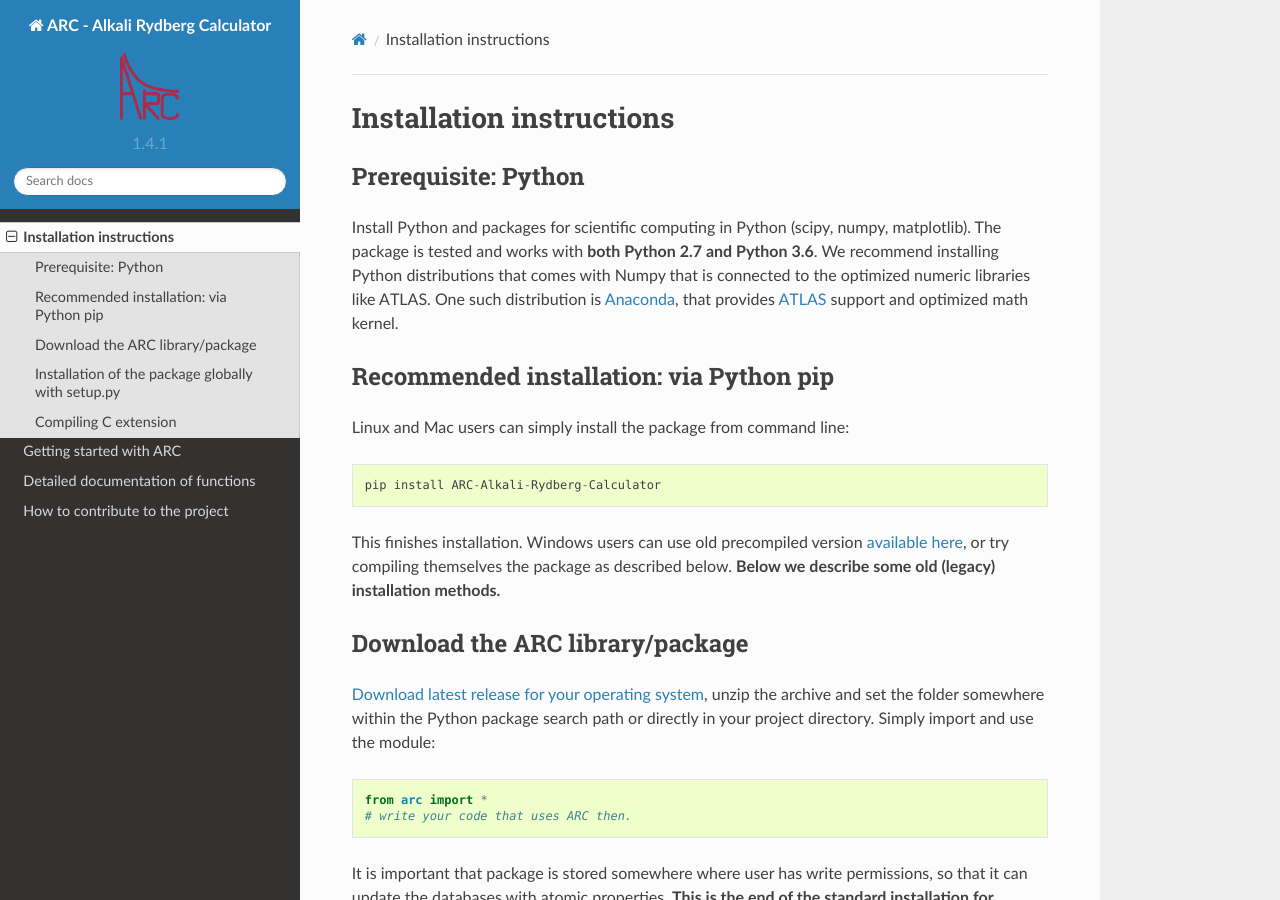
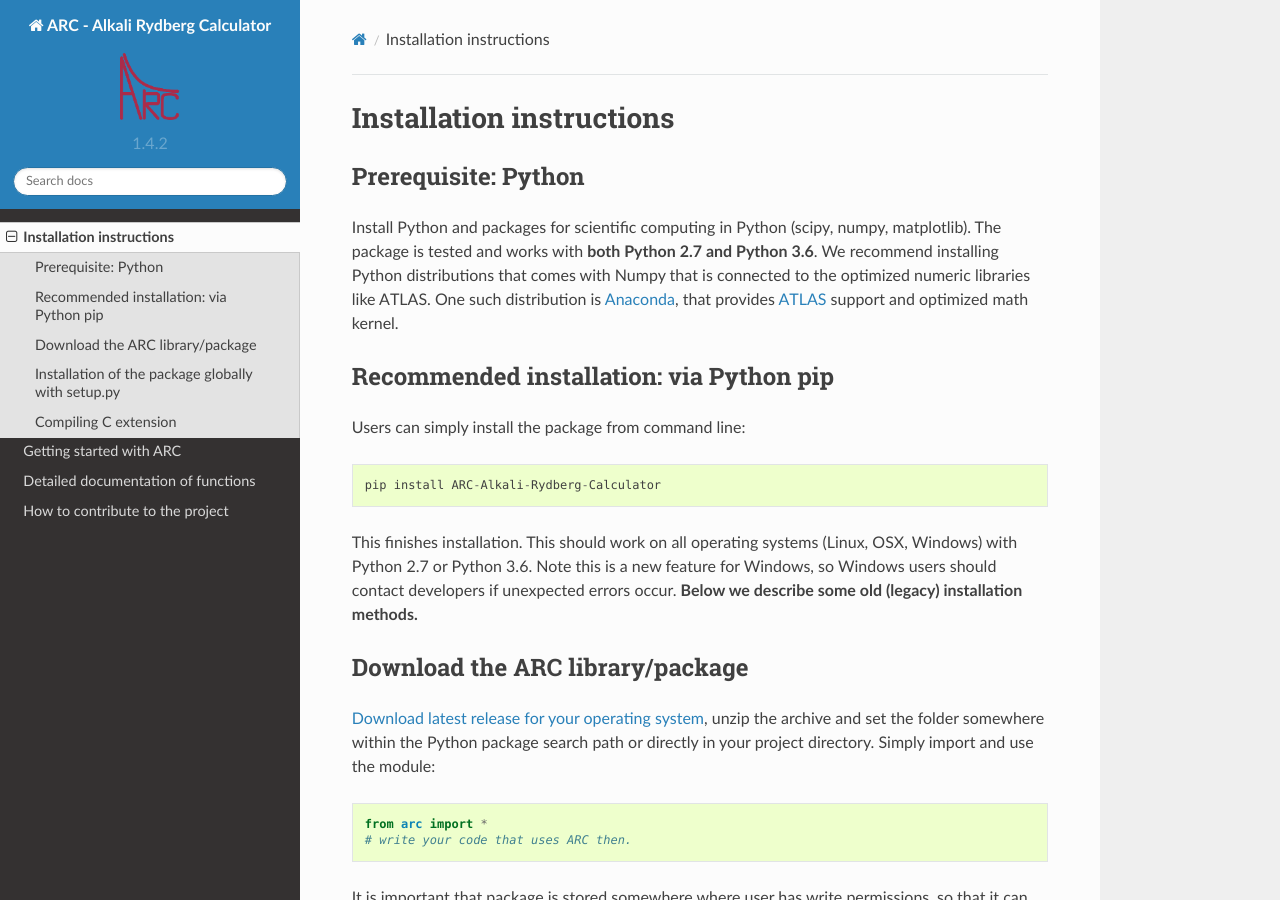
Before and after one commit to nikolasibalic/ARC-Alkali-Rydberg-Calculator, a Sphinx documentation site: the page built from doc/installation.rst, in a window 1280 px wide and 900 px high. Built offline with Sphinx 7.4.7 and the Read the Docs theme 2.0.0, drawn with Linux system fonts in a browser that asks for light colours.

Commit message:
windows installation via pip now supported

```diff
--- a/doc/conf.py
+++ b/doc/conf.py
@@ -89,9 +89,9 @@ author = u'Nikola Šibalić'
 # built documents.
 #
 # The short X.Y version.
-version = u'1.4.1'
+version = u'1.4.2'
 # The full version, including alpha/beta/rc tags.
-release = u'1.4.1'
+release = u'1.4.2'
 
 # The language for content autogenerated by Sphinx. Refer to documentation
 # for a list of supported languages.
--- a/doc/installation.rst
+++ b/doc/installation.rst
@@ -13,14 +13,14 @@ is `Anaconda <https://www.continuum.io/downloads>`_, that provides
 Recommended installation: via Python pip
 ----------------------------------------
 
-Linux and Mac users can simply install the package from command line::
+Users can simply install the package from command line::
 
     pip install ARC-Alkali-Rydberg-Calculator
 
 This finishes installation.
-Windows users can use old precompiled version
-`available here <https://github.com/nikolasibalic/ARC-Alkali-Rydberg-Calculator/releases/tag/1.3>`_,
-or try compiling themselves the package as described below.
+This should work on all operating systems (Linux, OSX, Windows) with
+Python 2.7 or Python 3.6. Note this is a new feature for Windows, so
+Windows  users should contact developers if unexpected errors occur.
 **Below we describe some old (legacy) installation methods.**
 
 Download the ARC library/package
--- a/setup.py
+++ b/setup.py
@@ -21,7 +21,7 @@ arc_ext = Extension(
 
 setup(
     name="ARC-Alkali-Rydberg-Calculator",
-    version="1.4.1",
+    version="1.4.2",
     description="Alkali Rydberg Calculator",
     long_description=open('README.md').read(),
     long_description_content_type='text/markdown',
```
